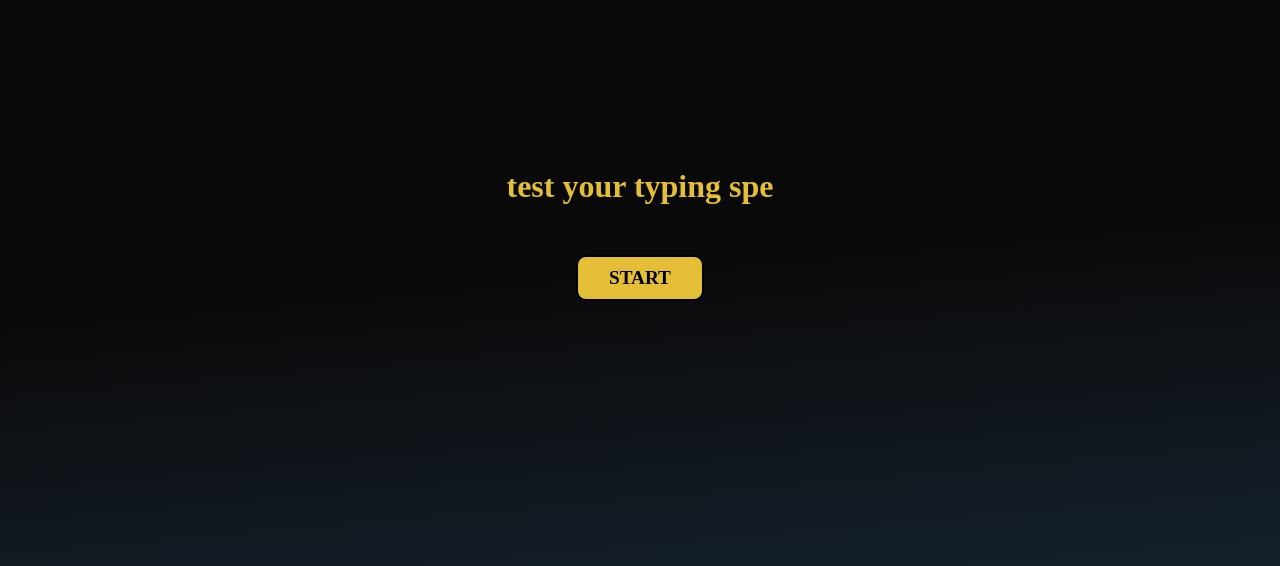
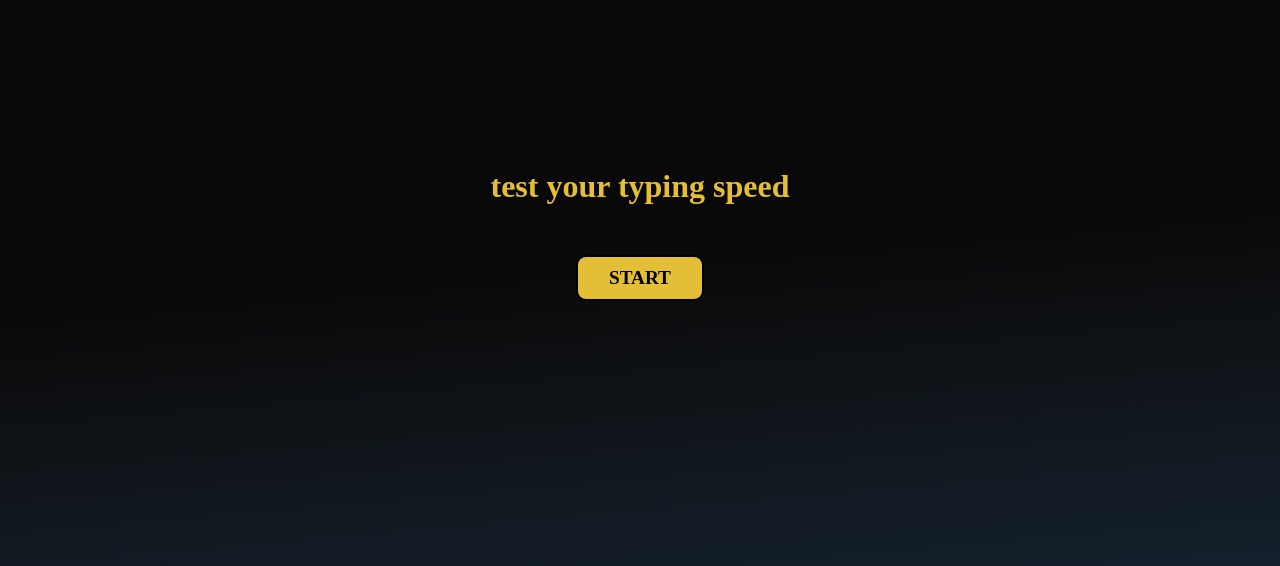
Before and after one commit to Gaurav-Codes-17/typing-test-project, a plain HTML site: page index.html in a window 1280 px wide. Shown: the part 146-712 px from the top of the page. Drawn offline with Linux system fonts and the light colour scheme.

Commit message:
test successful

```diff
--- a/index.html
+++ b/index.html
@@ -11,7 +11,7 @@
             <img src="../Default_Design_a_sleek_and_energetic_logo_for_a_typing_speed_t_3_8922b79c-d204-4a9c-a4ab-a7cde05685ed_0.png" alt="" srcset="">
             <h1>Typerush</h1>
         </nav>
-    <div class="conatiner"><h1>test your typing spe</h1>
+    <div class="conatiner"><h1>test your typing speed</h1>
     <a id="link-to-typing-page" href="../typing page/typing-test.html"><button type="button" id="button">start</button></div></a>
 </body>
 </html>
```
